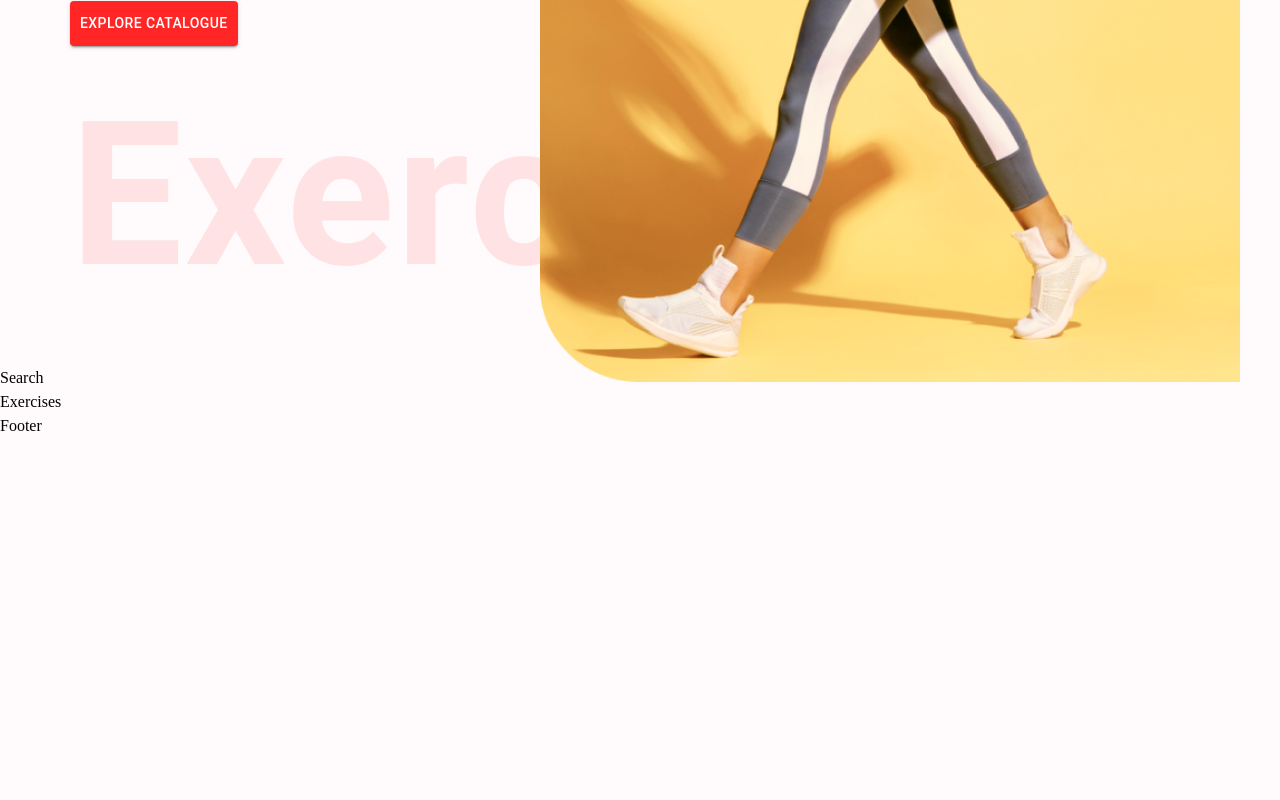
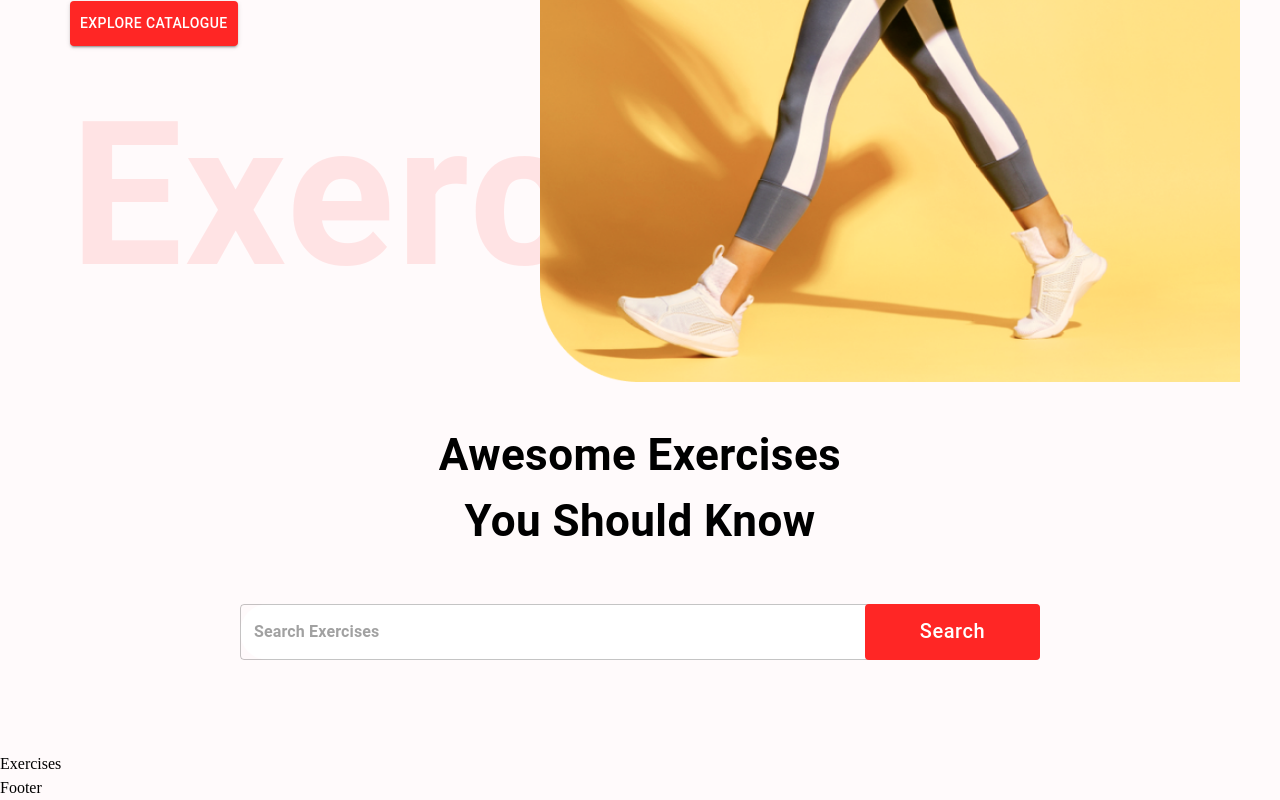
Before and after one commit to leoAshu/exer-cyclopedia, a React (Vite) app: page / in a window 1280 px wide. Shown: the part 518-1318 px from the top of the page. Before the commit the page ends 956 px from the top, so only its background shows below. Built offline with nearby package versions, Linux system fonts and the light colour scheme.

Commit message:
designs search bar and button

```diff
--- a/src/components/Search.tsx
+++ b/src/components/Search.tsx
@@ -1,5 +1,51 @@
+import { Box, Button, Stack, TextField, Typography } from '@mui/material'
+
 const Search = () => {
-    return <div>Search</div>
+    return (
+        <Stack alignItems="center" mt="36px" justifyContent="center" p="20px">
+            <Typography
+                fontWeight="700"
+                sx={{ fontSize: { lg: '44px', xs: '36px' } }}
+                mb="50px"
+                textAlign="center"
+            >
+                Awesome Exercises <br /> You Should Know
+            </Typography>
+            <Box position="relative" mb="72px">
+                <TextField
+                    value=""
+                    onChange={(e) => {}}
+                    placeholder="Search Exercises"
+                    type="text"
+                    sx={{
+                        input: {
+                            fontWeight: '700',
+                            border: 'none',
+                            borderRadius: '4px',
+                        },
+                        width: { lg: '800px', xs: '350px' },
+                        backgroundColor: '#FFF',
+                        borderRadius: '40px',
+                    }}
+                />
+                <Button
+                    className="hover:text-[#FF2625] hover:border hover:border-solid hover:border-[#FF2625]"
+                    sx={{
+                        bgcolor: '#FF2625',
+                        color: '#FFF',
+                        textTransform: 'none',
+                        width: { lg: '175px', xs: '80px' },
+                        fontSize: { lg: '20px', xs: '14px' },
+                        height: '56px',
+                        position: 'absolute',
+                        right: '0',
+                    }}
+                >
+                    Search
+                </Button>
+            </Box>
+        </Stack>
+    )
 }
 
 export default Search
```
